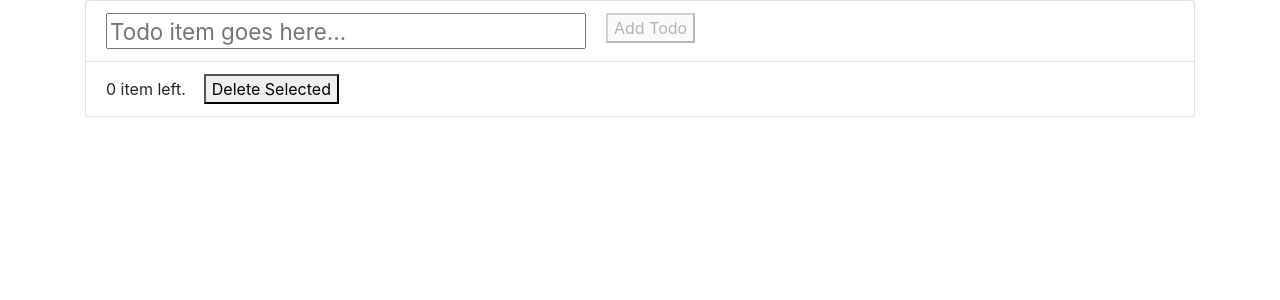
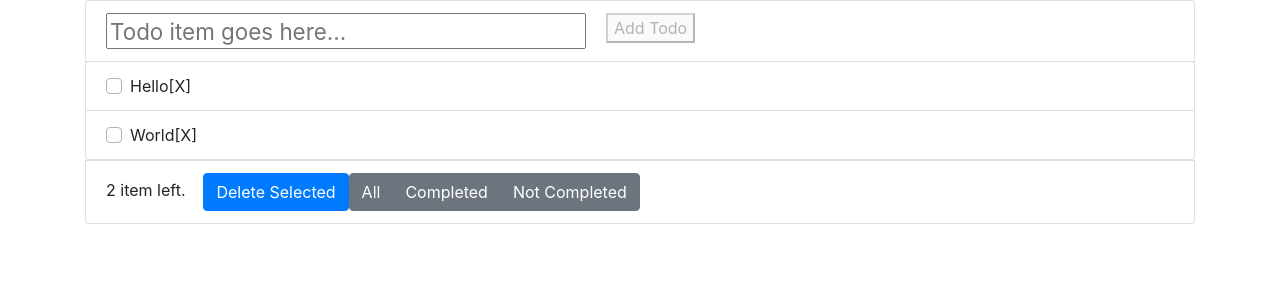
Before and after one commit to anand11g/TodoList, an Angular app: page / in a window 1280 px wide. Shown: the top 300 px of the page. Built offline with nearby package versions, Linux system fonts and the light colour scheme.

Commit message:
Data service added

```diff
--- a/src/app/app.component.html
+++ b/src/app/app.component.html
@@ -9,16 +9,28 @@
     </div>
   </li>
   <ul class="list-group">
-    <li class="list-group-item" *ngFor="let todo of todos; let i=index">
+    <li class="list-group-item" *ngFor="let todo of getAllTodos() ; let i=index">
       <div class="custom-control custom-checkbox">
-        <input type="checkbox" class="custom-control-input"  id="{{'customCheck'+i}}" [(ngModel)]="todo.completed" (change)="getInCompletedTodo()"/>
-        <label class="custom-control-label"  for="{{'customCheck'+i}}" [ngClass]="{'checked': todo.completed}">{{ todo.newTodo }}</label>
+        <input type="checkbox" class="custom-control-input"  id="{{'customCheck'+i}}" [(ngModel)]="todo.completed"/>
+        <label class="custom-control-label"  for="{{'customCheck'+i}}" [ngClass]="{'checked': todo.completed}">{{ todo.name }}</label>
         <span (click)="deleteTodo(i)" class="delete-icon">[X]</span>
       </div>
     </li>
   </ul>
 
   <li class="list-group-item">
-    <span>{{itemLeft}}</span> item left. &nbsp;&nbsp;&nbsp;<button (click)="deleteSelectedTodos()">Delete Selected</button>
+    <span>{{getInCompletedTodo()}}</span> item left. &nbsp;&nbsp;&nbsp;<button type="button" class="btn btn-primary" (click)="deleteSelectedTodos()">Delete Selected</button>
+   <div class="btn-group btn-group-toggle" data-toggle="buttons">
+      <label class="btn btn-secondary">
+        <input type="radio" name="options" id="option1" (click)="filterItem('all')" autocomplete="off"> All
+      </label>
+      <label class="btn btn-secondary">
+        <input type="radio" name="options" id="option2" (click)="filterItem(1)" autocomplete="off"> Completed
+      </label>
+      <label class="btn btn-secondary">
+        <input type="radio" name="options" id="option3" (click)="filterItem(0)" autocomplete="off"> Not Completed
+      </label>
+    </div>
   </li>
+
 </div>
--- a/src/app/app.component.ts
+++ b/src/app/app.component.ts
@@ -1,52 +1,55 @@
 import { Component } from '@angular/core';
+import { DataServiceService } from './data-service.service';
 
 @Component({
   selector: 'todos',
   templateUrl: './app.component.html',
-  styleUrls: ['./app.component.css']
+  styleUrls: ['./app.component.css'],
+  providers: [DataServiceService]
 })
 export class AppComponent {
   newTodo: string;
   todos: any;
   todoObj: any;
   itemLeft:number=0;
+  param:string = 'all'
 
-  constructor() {
+
+  constructor( private dataService: DataServiceService) {
     this.newTodo = '';
-    this.todos = [];
   }
 
 
   addTodo(event:any):void {
     this.todoObj = {
-      newTodo: this.newTodo,
+      name: this.newTodo,
       completed: false
     }
-    this.todos.push(this.todoObj);
+    this.dataService.addTodo(this.todoObj);
     this.newTodo = '';
-    this.getInCompletedTodo();
     event.preventDefault();
   }
 
 
   deleteTodo(index:number):void {
-    this.todos.splice(index, 1);
-    this.getInCompletedTodo();
+    this.dataService.deleteTodo(index);
   }
 
 
   deleteSelectedTodos():void {
-    //need ES5 to reverse loop in order to splice by index
-    for (var i = (this.todos.length - 1); i > -1; i--) {
-      if (this.todos[i].completed) {
-        this.todos.splice(i, 1);
-      }
-    }
+    this.dataService.deleteSelectedTodos();
   }
 
   //Get in completed task count
   getInCompletedTodo(){
-    let inCompleted = this.todos.filter(item => item.completed == false);
-    this.itemLeft= inCompleted.length;
+    return this.dataService.getInCompletedLength();
+  }
+
+  getAllTodos(): any {
+    return this.dataService.getAllTodos();
+  }
+
+  filterItem(param:any){
+    this.dataService.filterItem(param);
   }
 }
--- a/src/app/app.module.ts
+++ b/src/app/app.module.ts
@@ -3,6 +3,7 @@ import { NgModule } from '@angular/core';
 import { FormsModule } from '@angular/forms';
 
 import { AppComponent } from './app.component';
+
 
 @NgModule({
   declarations: [
--- /dev/null
+++ b/src/app/data-service.service.ts
@@ -0,0 +1,66 @@
+import { Injectable } from '@angular/core';
+import { TitleCasePipe } from '@angular/common';
+
+@Injectable()
+export class DataServiceService {
+  newTodo: string;
+  todos: any = [];
+  filterItems: any =[];
+  bFilterApplied = false;
+  filterParams: any;
+
+  constructor() {
+    let sampleData = [
+      { name: "Hello", completed: false },
+      { name: "World", completed: false }];
+
+    sampleData.forEach(e => this.todos.push(e));
+    this.filterItems = this.todos.slice(0);
+  }
+
+  addTodo(obj: any): void {
+    this.todos.push(obj);
+    this.filterItems = this.todos.slice(0);
+    if(this.bFilterApplied)
+    {
+      this.filterItem(this.filterParams);
+    }
+  }
+
+  deleteTodo(index: number): void {
+    this.todos.splice(index, 1);
+    this.filterItems = this.todos.slice(0);
+  }
+
+  deleteSelectedTodos(): void {
+    //need ES5 to reverse loop in order to splice by index
+    for (var i = (this.todos.length - 1); i > -1; i--) {
+      if (this.todos[i].completed) {
+        this.todos.splice(i, 1);
+      }
+    }
+  }
+
+  //Get in completed task count
+  getInCompletedLength(): number {
+    let inCompleted = this.todos.filter(item => item.completed == false);
+    return inCompleted.length;
+  }
+
+  getAllTodos(): any {
+    return this.filterItems;
+  }
+
+  filterItem(param: any) {
+    this.filterParams = param;
+    if (typeof (param) == 'number') {
+      this.bFilterApplied = true;
+      let paramDefinition = param == 1 ? true : false;
+      this.filterItems = this.todos.filter(e => e.completed == paramDefinition);
+    }
+    else {
+      this.bFilterApplied = false;
+      this.filterItems = this.todos.slice(0);
+    }
+  }
+}
```
Also changed, not shown: 1 other file (tests, documents, lock files or other folders).
